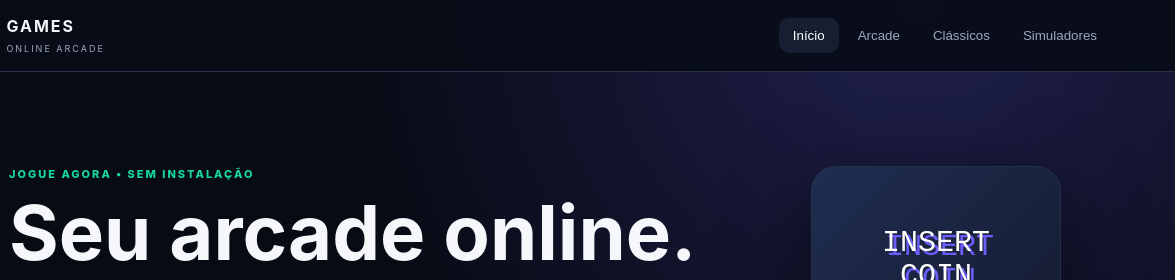
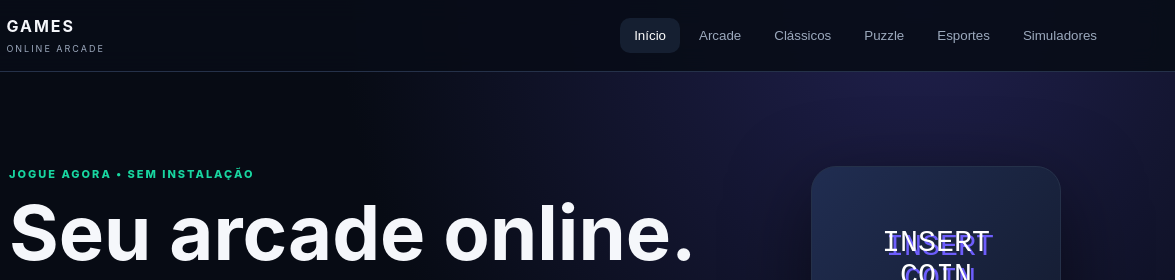
Before and after one commit to TFERRE21/Games, a plain HTML site: page index.html in a window 1280 px wide. Shown: the top 280 px of the page, 105-1280 px from the left. Drawn offline with Linux system fonts and the light colour scheme.

Commit message:
Expand game categories

```diff
--- a/index.html
+++ b/index.html
@@ -14,6 +14,8 @@
     <button data-filter="all" class="navbtn active">Início</button>
     <button data-filter="arcade" class="navbtn">Arcade</button>
     <button data-filter="classic" class="navbtn">Clássicos</button>
+    <button data-filter="puzzle" class="navbtn">Puzzle</button>
+    <button data-filter="sports" class="navbtn">Esportes</button>
     <button data-filter="sim" class="navbtn">Simuladores</button>
   </nav>
 </header>
```
